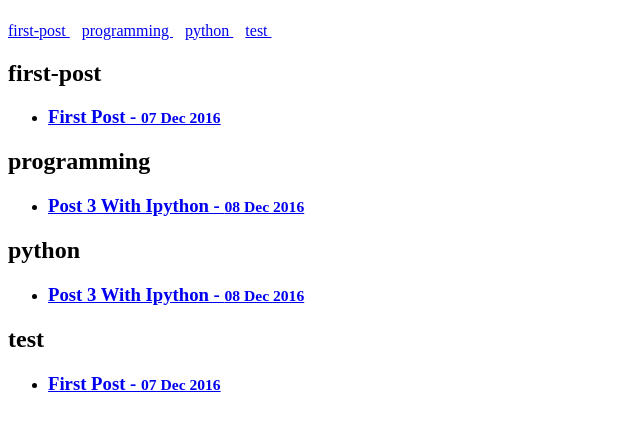
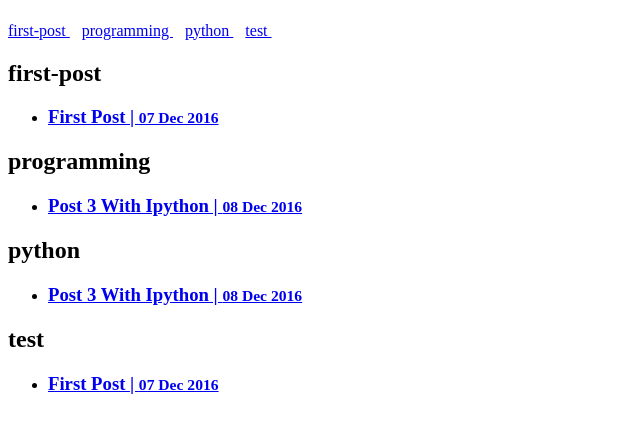
Before and after one commit to stembl/stembl.github.io, a Jekyll site: the page built from tag.html, in a window 1280 px wide. Shown: the part 322-755 px from the top of the page, without its empty margins (0-640 px from the left). Built offline with Jekyll 4.4.1, drawn with Linux system fonts in a browser that asks for light colours.

Commit message:
tag test

```diff
--- a/tag.html
+++ b/tag.html
@@ -48,8 +48,7 @@
   <li>
     <h3>
       <a href="{{ post.url }}">
-        {{ post.title }} -
-        <small class="post-date">{{ post.date | date_to_string }}</small>
+        {{ post.title }}&nbsp;|&nbsp;<small class="post-date">{{ post.date | date_to_string }}</small>
       </a>
 
       <!-- adds tags to the end of posts
```
